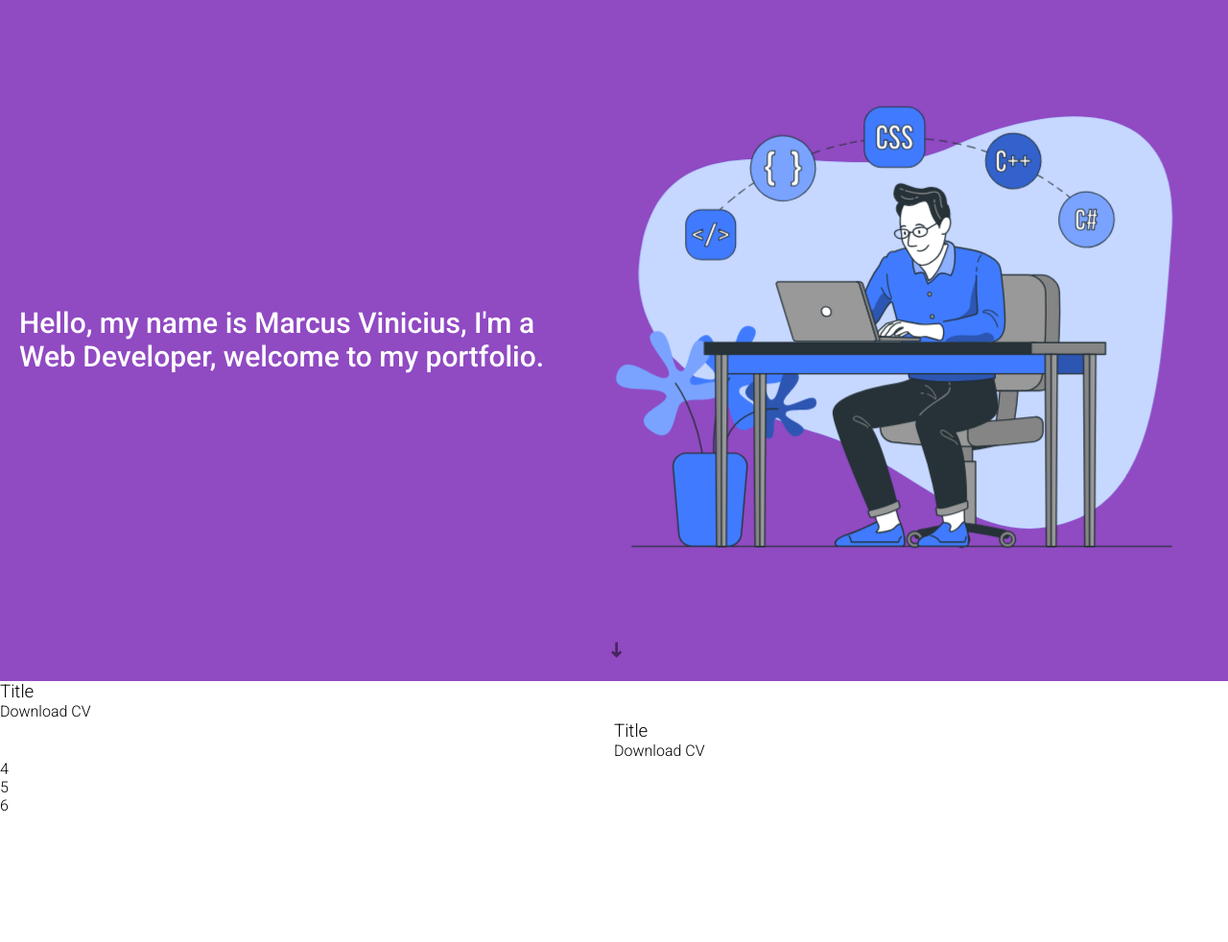
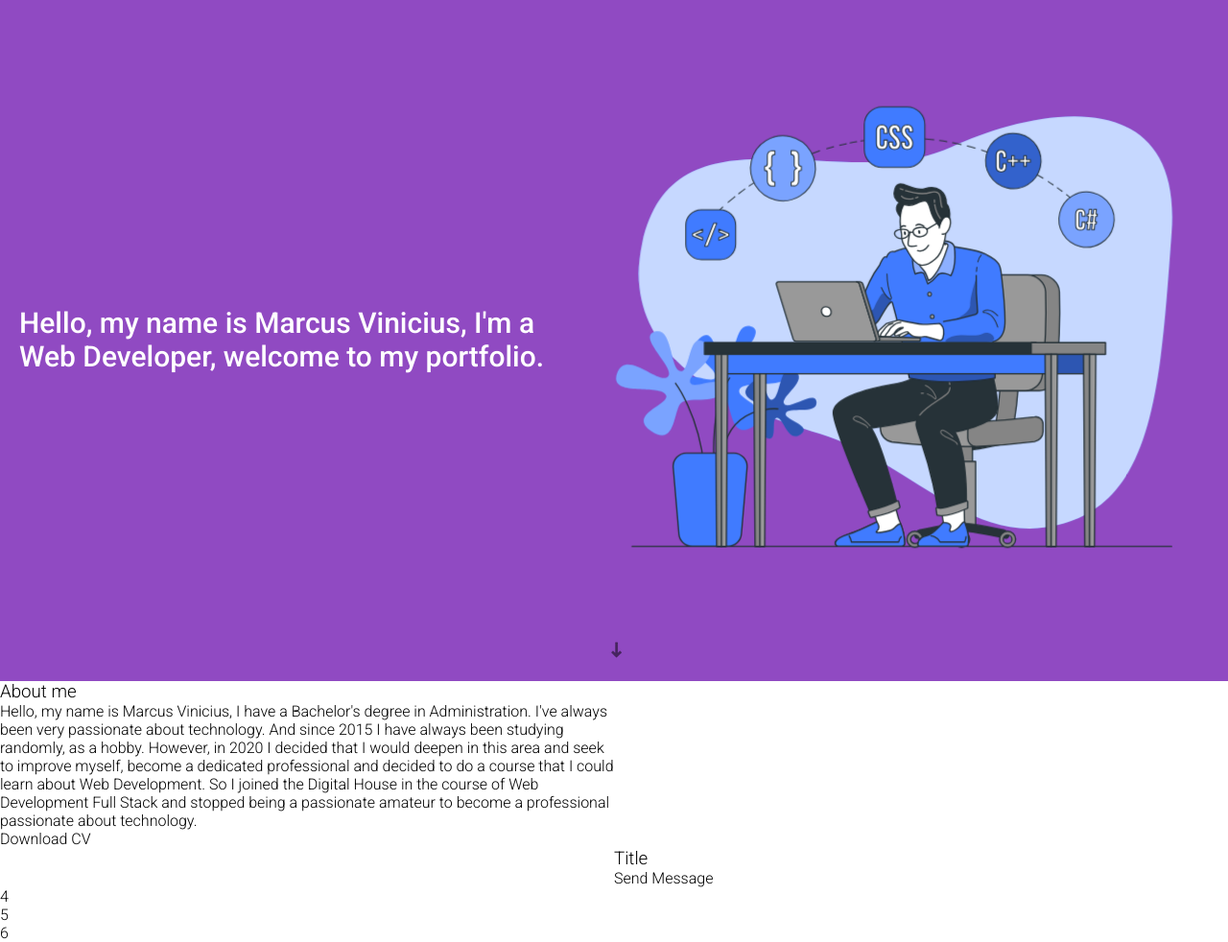
Before and after one commit to MarcusViniciusAbdalla/portifolio2022, a plain HTML site: page index.html in a window 1280 px wide. Shown: the part 77-1059 px from the top of the page at 96% size. Before the commit the page ends 926 px from the top, so only its background shows below. Drawn offline with Linux system fonts and the light colour scheme.

Commit message:
Update index.html

```diff
--- a/index.html
+++ b/index.html
@@ -52,16 +52,16 @@
 
   <section class="about">
     <div class="item">
-      <h3>Title</h3>
-      <p></p>
-      <a href="" class="btn-">Download CV</a>
+      <h3>About me</h3>
+      <p>Hello, my name is Marcus Vinicius, I have a Bachelor's degree in Administration. I've always been very passionate about technology. And since 2015 I have always been studying randomly, as a hobby. However, in 2020 I decided that I would deepen in this area and seek to improve myself, become a dedicated professional and decided to do a course that I could learn about Web Development. So I joined the Digital House in the course of Web Development Full Stack and stopped being a passionate amateur to become a professional passionate about technology.</p>
+      <a href="" class="btn-download">Download CV</a>
     </div>
     <div class="image right" ></div>
     <div class="image left" ></div>
     <div class="item">
       <h3>Title</h3>
       <p></p>
-      <a href="" class="btn-">Download CV</a>
+      <a href="" class="btn-message">Send Message</a>
     </div>
   </section>
 
```
